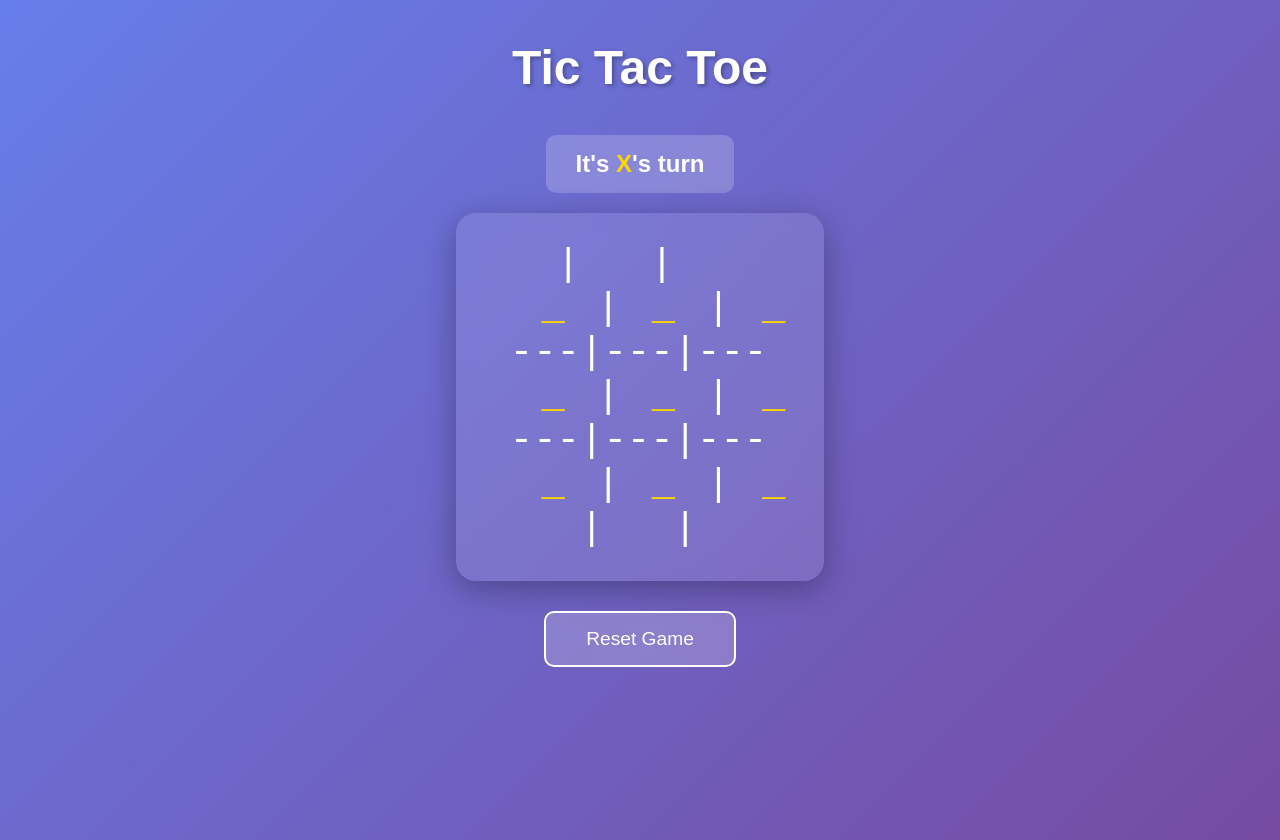
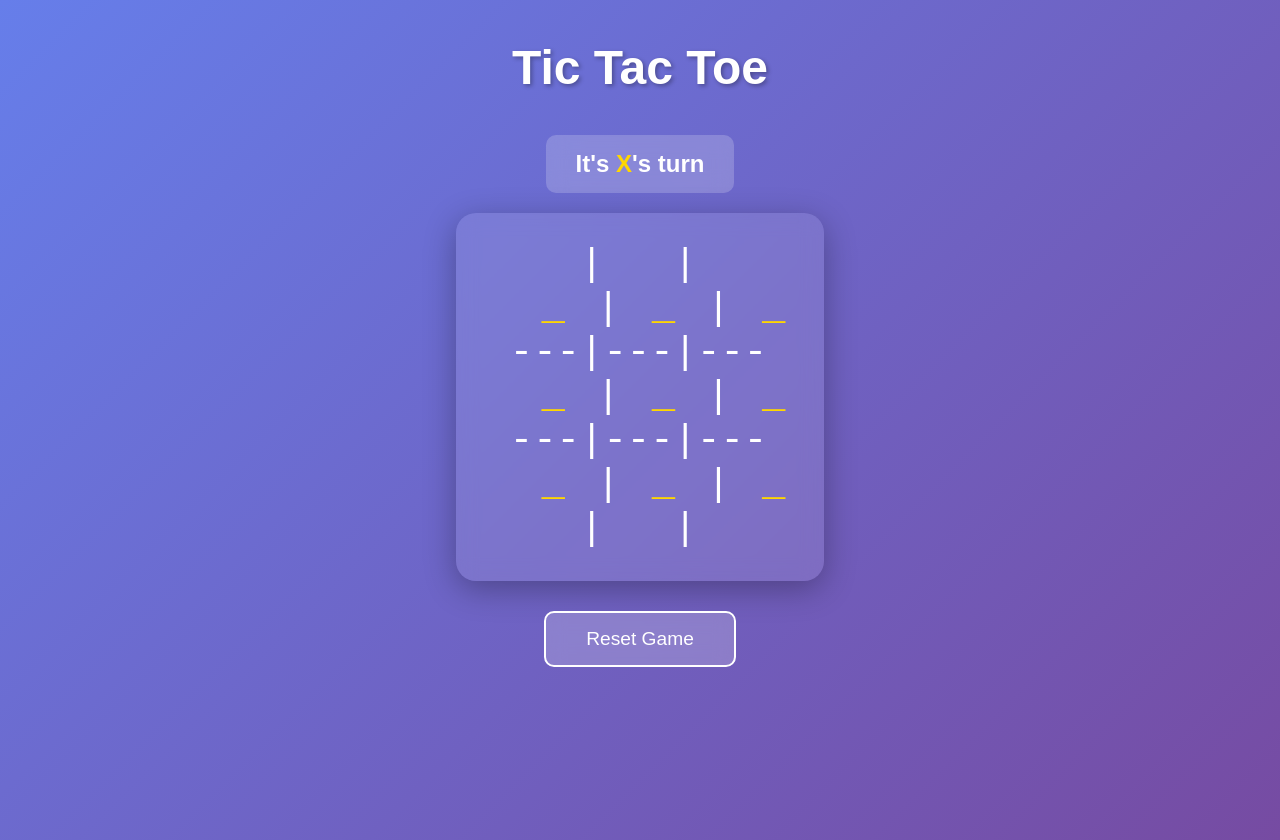
Before and after one commit to okaintura/tic-tac-toe, a plain HTML site: page index.html in a window 1280 px wide. Drawn offline with Linux system fonts and the light colour scheme.

Commit message:
Restored to 'b7c50ac3977541f8129c8f4d4eb37d6cbf7f9b1e'
Replit-Restored-To: b7c50ac3977541f8129c8f4d4eb37d6cbf7f9b1e

```diff
--- a/index.html
+++ b/index.html
@@ -10,7 +10,7 @@
     <h1>Tic Tac Toe</h1>
     <h5>It's <span id="turn">X</span>'s turn</h5>
     <div class="board" style="font-size:39px;font-family: monospace;">
-      <a>&nbsp;&nbsp;&nbsp;|&nbsp;&nbsp;&nbsp;|&nbsp;&nbsp;&nbsp;</a><br>
+      <a>&nbsp;&nbsp;&nbsp;&nbsp;|&nbsp;&nbsp;&nbsp;|&nbsp;&nbsp;&nbsp;</a><br>
       <a>&nbsp;</a>
       <a id="0" onclick="clicked(0)">_</a> | <a id="1" onclick="clicked(1)">_</a> | <a id="2" onclick="clicked(2)">_</a><br>
       <a>&nbsp;---|---|---</a><br>&nbsp;
```
